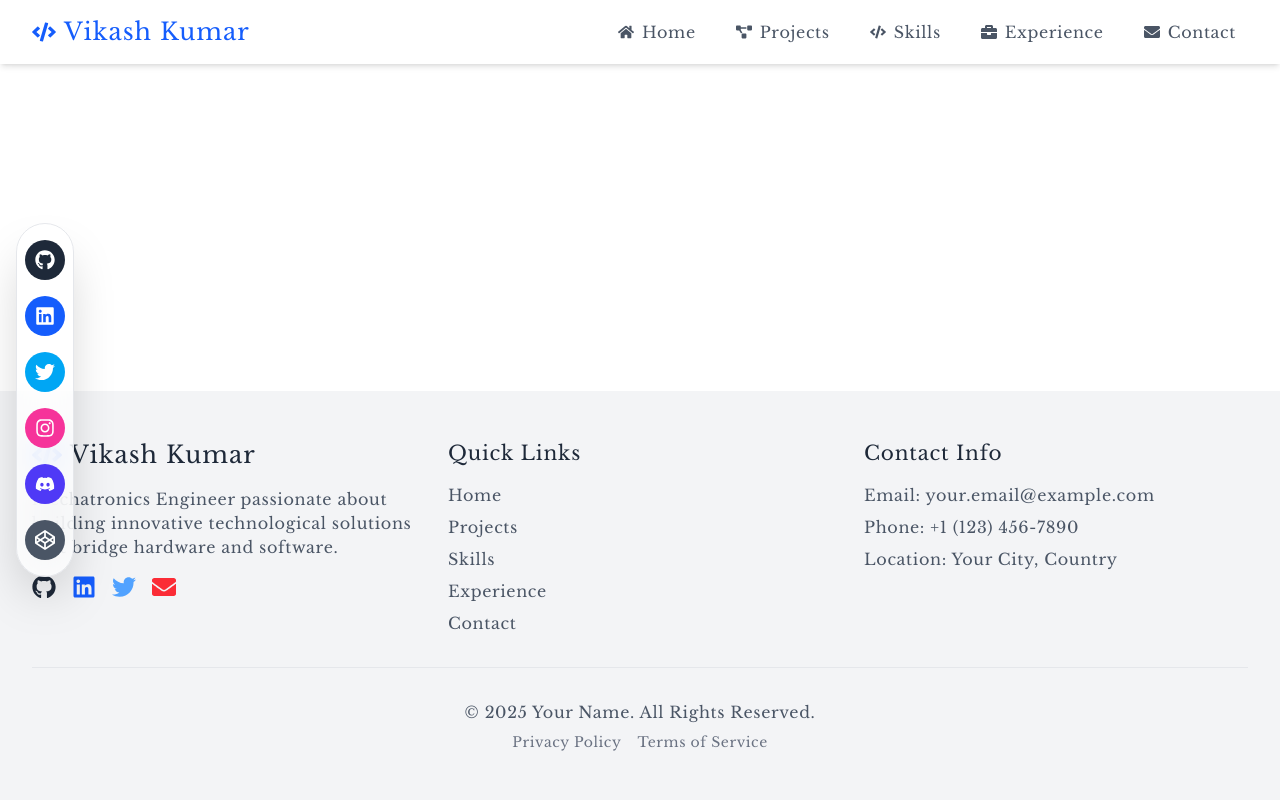
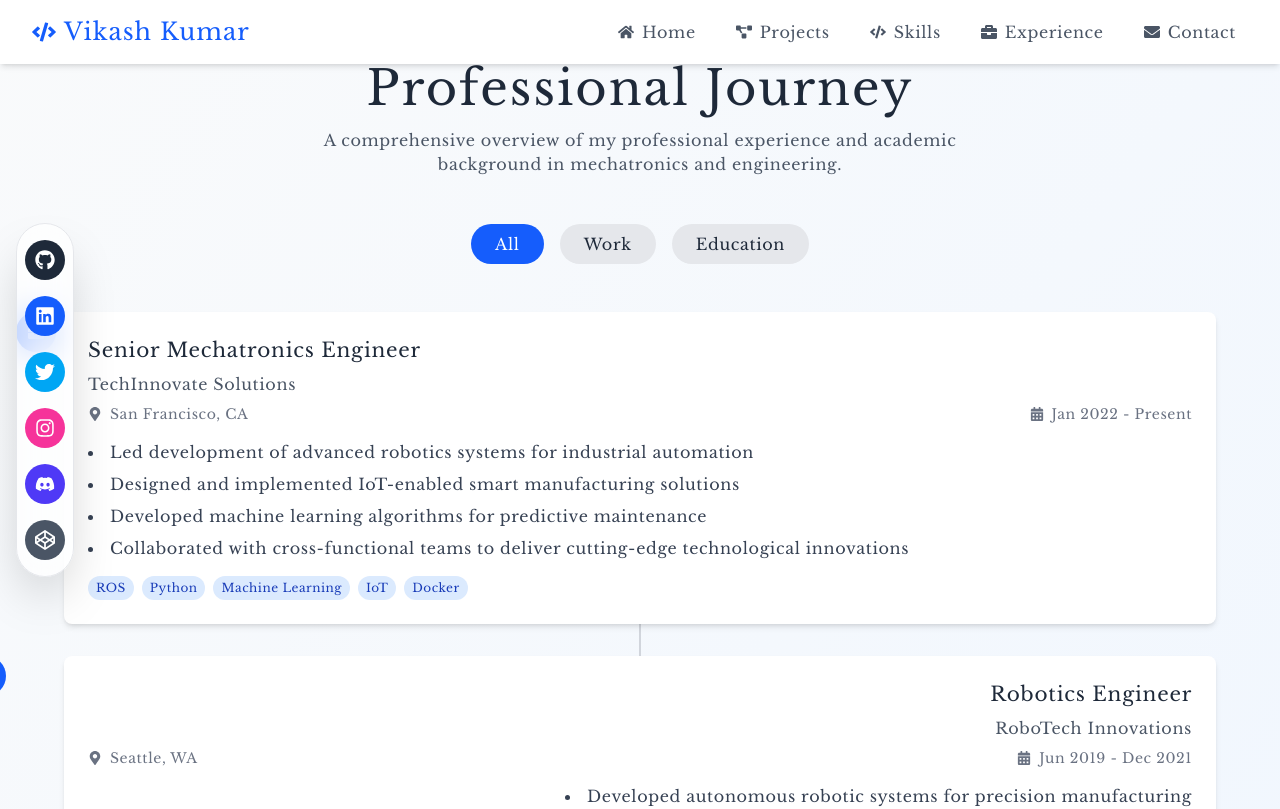
Before and after one commit to buildwithvikash/My-Portfolio, a React (Vite) app: page /experience in a window 1280 px wide. Shown: the top 809 px of the page. Built offline with nearby package versions, Linux system fonts and the light colour scheme.

Commit message:
Experience page done

```diff
--- a/src/pages/Experience.jsx
+++ b/src/pages/Experience.jsx
@@ -1,7 +1,229 @@
+import React, { useState } from 'react';
+import { motion } from 'framer-motion';
+import {
+  FaBriefcase,
+  FaGraduationCap,
+  FaMapMarkerAlt,
+  FaCalendarAlt
+} from 'react-icons/fa';
+
 const Experience = () => {
+  // Experience and Education Data
+  const experienceData = [
+    {
+      type: 'work',
+      title: 'Senior Mechatronics Engineer',
+      company: 'TechInnovate Solutions',
+      location: 'San Francisco, CA',
+      date: 'Jan 2022 - Present',
+      description: [
+        'Led development of advanced robotics systems for industrial automation',
+        'Designed and implemented IoT-enabled smart manufacturing solutions',
+        'Developed machine learning algorithms for predictive maintenance',
+        'Collaborated with cross-functional teams to deliver cutting-edge technological innovations'
+      ],
+      technologies: ['ROS', 'Python', 'Machine Learning', 'IoT', 'Docker']
+    },
+    {
+      type: 'work',
+      title: 'Robotics Engineer',
+      company: 'RoboTech Innovations',
+      location: 'Seattle, WA',
+      date: 'Jun 2019 - Dec 2021',
+      description: [
+        'Developed autonomous robotic systems for precision manufacturing',
+        'Implemented computer vision solutions for quality control',
+        'Designed and prototyped embedded systems for robotic applications',
+        'Optimized existing robotic processes to improve efficiency by 40%'
+      ],
+      technologies: ['OpenCV', 'Arduino', 'C++', 'Raspberry Pi', 'TensorFlow']
+    },
+    {
+      type: 'education',
+      title: 'Master of Science in Mechatronics Engineering',
+      institution: 'Stanford University',
+      location: 'Stanford, CA',
+      date: 'Sep 2017 - May 2019',
+      description: [
+        'Specialized in Robotics and Intelligent Systems',
+        'Completed advanced projects in machine learning and robotic control',
+        'Research focus on human-robot interaction and adaptive robotics'
+      ],
+      technologies: ['MATLAB', 'ROS', 'Machine Learning', 'Control Systems']
+    },
+    {
+      type: 'education',
+      title: 'Bachelor of Engineering in Mechanical Engineering',
+      institution: 'MIT',
+      location: 'Cambridge, MA',
+      date: 'Sep 2013 - May 2017',
+      description: [
+        'Minor in Computer Science',
+        'Senior design project: Autonomous drone navigation system',
+        'Active member of Robotics and Innovation Club'
+      ],
+      technologies: ['CAD', 'Python', 'Embedded Systems']
+    }
+  ];
+
+  // State for filtering
+  const [activeFilter, setActiveFilter] = useState('all');
+
+  // Filter experiences
+  const filteredExperience = activeFilter === 'all'
+    ? experienceData
+    : experienceData.filter(item => item.type === activeFilter);
+
+  // Animation variants
+  const containerVariants = {
+    hidden: { opacity: 0 },
+    visible: {
+      opacity: 1,
+      transition: {
+        staggerChildren: 0.2
+      }
+    }
+  };
+
+  const itemVariants = {
+    hidden: { opacity: 0, x: -50 },
+    visible: {
+      opacity: 1,
+      x: 0,
+      transition: {
+        duration: 0.5
+      }
+    }
+  };
+
   return (
-    <div>
-      <h1>Experience Page</h1>
+    <div className="min-h-screen bg-gradient-to-br from-gray-50 to-blue-50 dark:from-gray-900 dark:to-blue-900 py-16 px-4">
+      <div className="container mx-auto">
+        {/* Page Header */}
+        <motion.div
+          initial={{ opacity: 0, y: -50 }}
+          animate={{ opacity: 1, y: 0 }}
+          className="text-center mb-12"
+        >
+          <h1 className="text-4xl md:text-5xl font-bold text-gray-800 dark:text-white mb-4">
+            Professional Journey
+          </h1>
+          <p className="text-gray-600 dark:text-gray-300 max-w-2xl mx-auto">
+            A comprehensive overview of my professional experience and
+            academic background in mechatronics and engineering.
+          </p>
+        </motion.div>
+
+        {/* Filter Buttons */}
+        <div className="flex justify-center mb-12 space-x-4">
+          {['all', 'work', 'education'].map((filter) => (
+            <button
+              key={filter}
+              onClick={() => setActiveFilter(filter)}
+              className={`
+                capitalize px-6 py-2 rounded-full transition-colors duration-300
+                ${activeFilter === filter
+                  ? 'bg-blue-600 text-white'
+                  : 'bg-gray-200 text-gray-800 hover:bg-blue-100'
+                }
+              `}
+            >
+              {filter}
+            </button>
+          ))}
+        </div>
+
+        {/* Experience Timeline */}
+        <motion.div
+          variants={containerVariants}
+          initial="hidden"
+          animate="visible"
+          className="relative before:content-[''] before:absolute before:top-0 before:left-1/2 before:transform before:-translate-x-1/2 before:w-0.5 before:h-full before:bg-gray-300 dark:before:bg-gray-700"
+        >
+          {filteredExperience.map((item, index) => (
+            <motion.div
+              key={index}
+              variants={itemVariants}
+              className={`
+                relative mb-8 w-full
+                ${index % 2 === 0 ? 'md:pr-12 md:pl-0 pl-12' : 'md:pl-12 md:pr-0 pr-12'}
+              `}
+            >
+              {/* Timeline Marker */}
+              <div className={`
+                absolute top-0 ${index % 2 === 0 ? 'left-0 md:right-[-50px]' : 'right-0 md:left-[-50px]'}
+                w-10 h-10 rounded-full flex items-center justify-center
+                ${item.type === 'work'
+                  ? 'bg-blue-600 text-white'
+                  : 'bg-green-600 text-white'
+                }
+              `}>
+                {item.type === 'work' ? <FaBriefcase /> : <FaGraduationCap />}
+              </div>
+
+              {/* Experience Card */}
+              <div className={`
+                bg-white dark:bg-gray-800 p-6 rounded-lg shadow-md
+                ${index % 2 === 0
+                  ? 'md:ml-12 md:text-left text-right'
+                  : 'md:mr-12 md:text-right text-left'
+                }
+              `}>
+                <h3 className="text-xl font-semibold text-gray-800 dark:text-white mb-2">
+                  {item.title}
+                </h3>
+                <p className="text-gray-600 dark:text-gray-300 mb-2">
+                  {item.type === 'work' ? item.company : item.institution}
+                </p>
+
+                {/* Location and Date */}
+                <div className="flex items-center justify-between text-sm text-gray-500 dark:text-gray-400 mb-4">
+                  <div className="flex items-center">
+                    <FaMapMarkerAlt className="mr-2" />
+                    {item.location}
+                  </div>
+                  <div className="flex items-center">
+                    <FaCalendarAlt className="mr-2" />
+                    {item.date}
+                  </div>
+                </div>
+
+                {/* Description */}
+                <ul className={`
+                  list-disc list-inside text-gray-700 dark:text-gray-300 mb-4
+                  ${index % 2 === 0 ? 'md:text-left text-right' : 'md:text-right text-left'}
+                `}>
+                  {item.description.map((desc, descIndex) => (
+                    <li key={descIndex} className="mb-2">{desc}</li>
+                  ))}
+                </ul>
+
+                {/* Technologies */}
+                <div className="flex flex-wrap gap-2">
+                  {item.technologies.map((tech, techIndex) => (
+                    <span
+                      key={techIndex}
+                      className="bg-blue-100 text-blue-800 text-xs px-2 py-1 rounded-full"
+                    >
+                      {tech}
+                    </span>
+                  ))}
+                </div>
+              </div>
+            </motion.div>
+          ))}
+        </motion.div>
+
+        {/* No Experience Message */}
+        {filteredExperience.length === 0 && (
+          <div className="text-center py-12">
+            <FaBriefcase className="text-6xl text-gray-300 mx-auto mb-4" />
+            <p className="text-gray-600 dark:text-gray-300">
+              No experiences found in the selected category.
+            </p>
+          </div>
+        )}
+      </div>
     </div>
   );
 };
```
